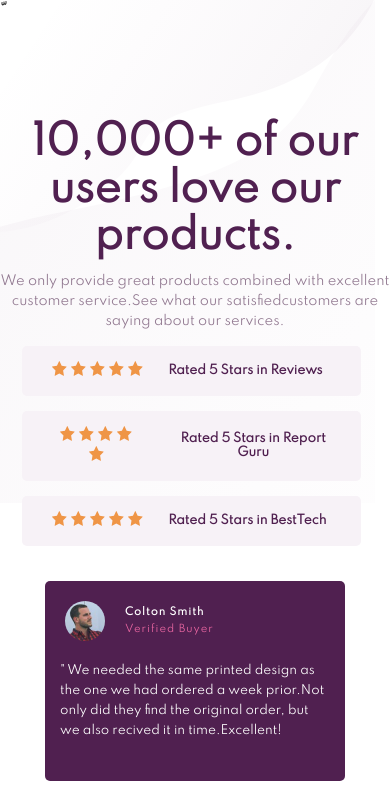
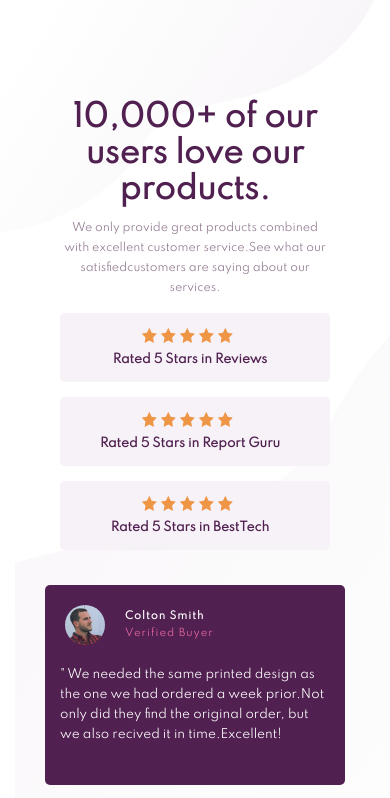
Before and after one commit to parmida-banaee/Social-Proof-Html-Css-test2, a plain HTML site: page index.html in a window 390 px wide. Shown: the top 798 px of the page. Drawn offline with Linux system fonts and the light colour scheme.

Commit message:
almost finished

```diff
--- a/index.html
+++ b/index.html
@@ -11,7 +11,7 @@
 </head>
 
 <body>
-    <section id="main">
+    <section id="pattern">
         <picture class="position1">
             <source media="(max-width:400px)" srcset="./assets/bg-pattern-top-mobile.svg">
             <img src="./assets/bg-pattern-top-desktop.svg" alt="bg-pattern-top-desktop">
@@ -19,9 +19,9 @@
         <picture class="position2">
             <source media="(max-width:400px)" srcset="./assets/bg-pattern-bottom-mobile.svg">
             <img src="./assets/bg-pattern-bottom-desktop.svg" alt="bg-pattern-bottom-desktop">
-        </picture>ّ
-        <!-- <img class="position1" src="./assets/bg-pattern-top-desktop.svg" alt="bg-pattern-top-desktop">
-        <img class="position2" src="./assets/bg-pattern-bottom-desktop.svg" alt="bg-pattern-bottom-desktop"> -->
+        </picture>
+        <div id="contents">
+            <section id="main">
                 <div id="top-contents">
                     <header>
                         <h1>10,000+ of our users love our products.</h1>
@@ -67,7 +67,8 @@
                                 <p class="ver">Verified Buyer</p>
                             </div>
                         </div>
-                <p class="description">" We needed the same printed design as the one we had ordered a week prior.Not only did they find the original order, but we also recived it in time.Excellent!</p>
+                        <p class="description">" We needed the same printed design as the one we had ordered a week prior.Not only did they find the original order, but we also recived it in time.Excellent!
+                        </p>
                     </div>
                     <div class="bottom-card">
                         <div class="profile">
@@ -77,7 +78,8 @@
                                 <p class="ver">Verified Buyer</p>
                             </div>
                         </div>
-                <p class="description">" Customer service is always excellent and very quick turn around.Completely delighted with the simplicity of the purchase and the speed of delivery."</p>
+                        <p class="description">" Customer service is always excellent and very quick turn around.Completely delighted with the simplicity of the purchase and the speed of delivery."
+                        </p>
                     </div>
                     <div class="bottom-card">
                         <div class="profile">
@@ -91,6 +93,10 @@
                     </div>
                 </div>
             </section>
+        </div>
+
+    </section>
+
 </body>
 
 </html>
--- a/styles/style.css
+++ b/styles/style.css
@@ -11,12 +11,19 @@ html {
 
 body {
     height: 100%;
-    display: flex;
+}
+
+#pattern {
+    position: relative;
+    height: 100%;
+}
+
+#contents {
+    height: 100%;
+    display: grid;
 }
 
 #main {
-    position: relative;
-    margin: auto;
     display: flex;
     justify-content: center;
     align-items: center;
@@ -29,6 +36,8 @@ picture.position1 {
 
 picture.position2 {
     position: absolute;
+    bottom: 0;
+    right: 0;
 }
 
 #top-contents {
@@ -57,7 +66,6 @@ header p {
 
 .rated-card {
     position: relative;
-    width: 100%;
     display: flex;
     align-items: center;
     background-color: hsl(300, 24%, 96%);
@@ -157,8 +165,15 @@ header p {
         width: 100%;
         display: block;
     }
-    #main {
-        display: block;
+    #pattern {
+        position: relative;
+        width: 100%;
+        height: 100%;
+    }
+    picture.position2 {
+        position: absolute;
+        bottom: 0;
+        right: 0;
     }
     #top-contents {
         display: flex;
@@ -169,14 +184,29 @@ header p {
     }
     header {
         margin-top: 100px;
-        width: 100%;
         display: flex;
         justify-content: center;
         flex-direction: column;
         align-items: center;
+        width: 70%;
+    }
+    header h1 {
+        font-size: 30px;
+        font-weight: bolder;
+        color: hsl(300, 43%, 22%);
+        margin-bottom: 10px;
+    }
+    header p {
+        color: hsl(303, 10%, 53%);
+        font-size: 11px;
+        line-height: 20px;
+        font-weight: 400;
     }
     .rated-card {
-        width: 90%;
+        display: flex;
+        flex-direction: column;
+        padding-right: 30px;
+        padding-left: 40px;
     }
     .rated-card:nth-child(1) {
         right: 0;
@@ -200,4 +230,7 @@ header p {
     .bottom-card:nth-child(3) {
         margin-top: 0;
     }
+    .stars {
+        margin-bottom: 5px;
+    }
 }
```
Lines whose indentation alone changed are shown as unchanged.
